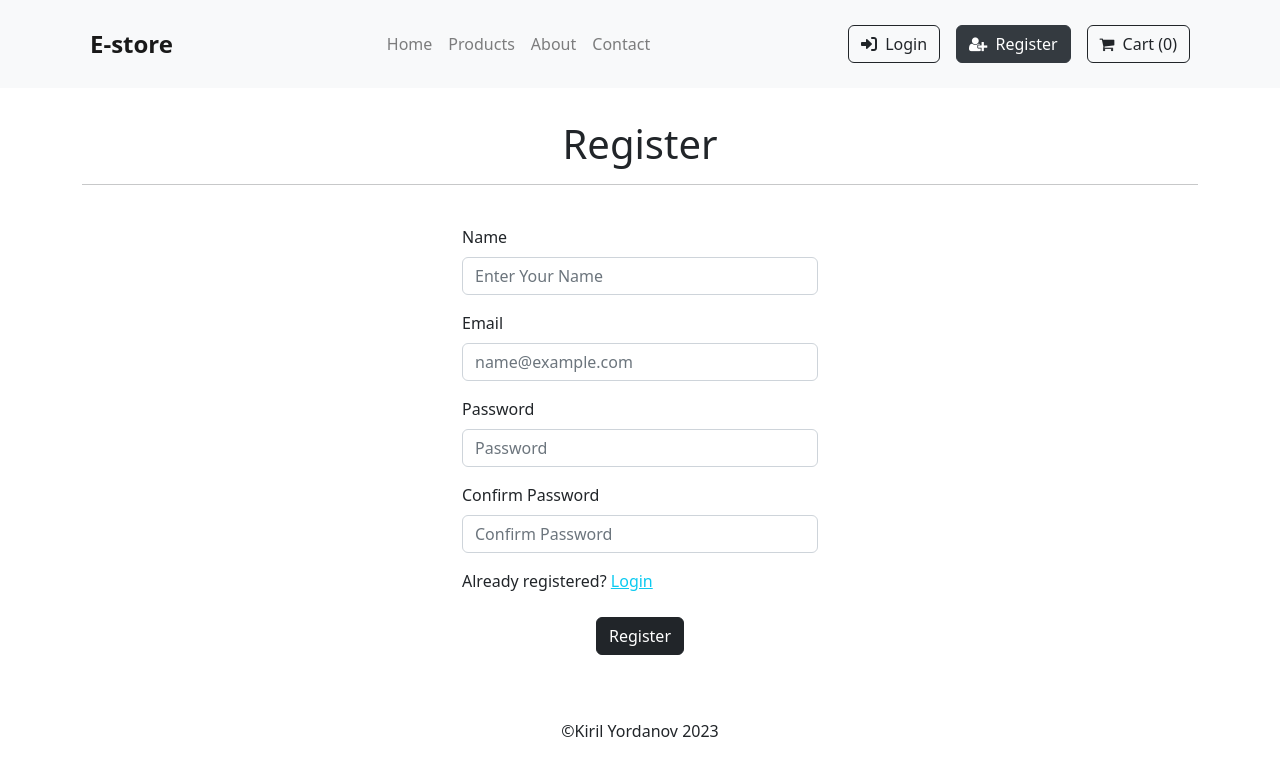
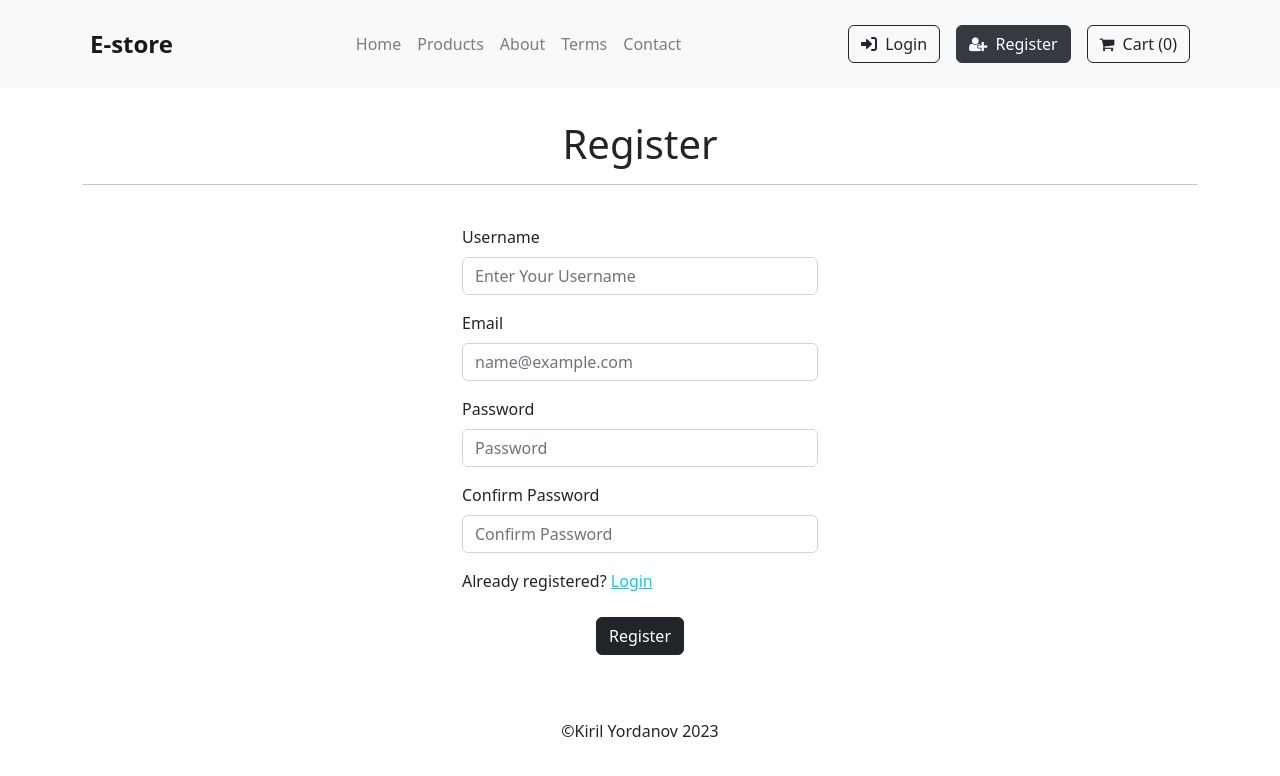
Before and after one commit to kirilyordanov99/e-store, a React (Create React App) app: page /register in a window 1280 px wide. Shown: the top 776 px of the page. Built offline with nearby package versions, Linux system fonts and the light colour scheme.

Commit message:
added validation, and fixed image

```diff
--- a/src/components/Navbar.jsx
+++ b/src/components/Navbar.jsx
@@ -24,6 +24,9 @@ const Navbar = () => {
                             <NavLink className="nav-link" to="/about">About</NavLink>
                         </li>
                         <li className="nav-item">
+                            <NavLink className="nav-link" to="/terms">Terms</NavLink>
+                        </li>
+                        <li className="nav-item">
                             <NavLink className="nav-link" to="/contact">Contact</NavLink>
                         </li>
                     </ul>
--- a/src/components/main.jsx
+++ b/src/components/main.jsx
@@ -7,16 +7,15 @@ const Home = () => {
         <div className="card bg-dark text-white border-0 mx-3">
           <img
             className="card-img img-fluid"
-            src ="./assets/main.jpg"
-            alt = ""
-            height = {150}
+            src="./assets/main.jpg"
+            alt=""
+            style={{ height: "600px" }}
           />
           <div className="card-img-overlay d-flex align-items-center">
             <div className="container">
               <h5 className="card-title fs-1 text fw-lighter">New Season Arrivals</h5>
               <p className="card-text fs-5 d-none d-sm-block ">
-                Random text to see how the styling looks.This will be some longer text just to see some things, idk... Maybe even longer
-                just in case, you know? Or maybee a little bit longer! That size seem to do decent job.
+                Random text to see how the styling looks. This will be some longer text just to see some things, idk... Maybe even longer just in case, you know? Or maybe a little bit longer! That size seems to do a decent job.
               </p>
             </div>
           </div>
--- a/src/pages/Register.jsx
+++ b/src/pages/Register.jsx
@@ -7,7 +7,9 @@ const Register = () => {
   const [email, setEmail] = useState('');
   const [password, setPassword] = useState('');
   const [confirmPassword, setConfirmPassword] = useState('');
+  const [username, setUsername] = useState('');
   const [passwordError, setPasswordError] = useState('');
+  const [usernameError, setUsernameError] = useState('');
   const [registrationError, setRegistrationError] = useState('');
 
   const handleRegister = async () => {
@@ -20,7 +22,21 @@ const Register = () => {
       return;
     }
 
+    // Add username validation logic
+    if (username.length < 3) {
+      setUsernameError('Username should be at least 3 characters.');
+      return;
+    }
+
     try {
+      // Check if the username is available (API call to your backend)
+      const isUsernameAvailable = await checkUsernameAvailability(username);
+
+      if (!isUsernameAvailable) {
+        setUsernameError('Username is already in use.');
+        return;
+      }
+
       const userCredential = await auth.createUserWithEmailAndPassword(email, password);
       // User registration successful
       console.log('User registered:', userCredential.user);
@@ -34,6 +50,15 @@ const Register = () => {
     }
   };
 
+  // Function to check if the username is available (replace with your actual API call)
+  const checkUsernameAvailability = async (username) => {
+    // Simulate a delay, replace with your API call to check the username
+    await new Promise((resolve) => setTimeout(resolve, 1000));
+
+    // Return true if username is available, false if it's already in use (replace with actual logic)
+    return username !== 'existingUsername';
+  };
+
   return (
     <>
       <Navbar />
@@ -44,13 +69,15 @@ const Register = () => {
           <div className="col-md-4 col-lg-4 col-sm-8 mx-auto">
             <form>
               <div className="form my-3">
-                <label htmlFor="Name">Name</label>
+                <label htmlFor="Username">Username</label>
                 <input
                   type="text"
                   className="form-control"
-                  id="Name"
-                  placeholder="Enter Your Name"
+                  id="Username"
+                  placeholder="Enter Your Username"
+                  onChange={(e) => setUsername(e.target.value)}
                 />
+                <p className="text-danger">{usernameError}</p>
               </div>
               <div className="form my-3">
                 <label htmlFor="Email">Email</label>
```
Also changed, not shown: public/assets/main.jpg.
